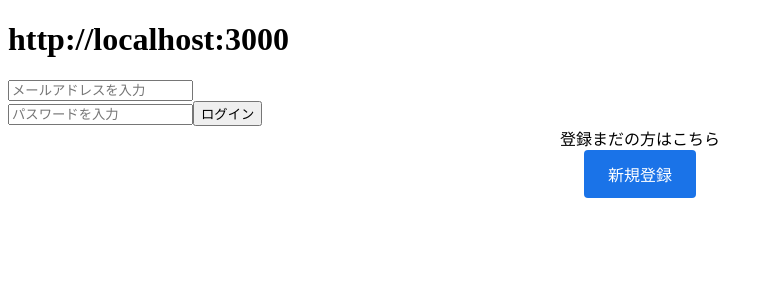
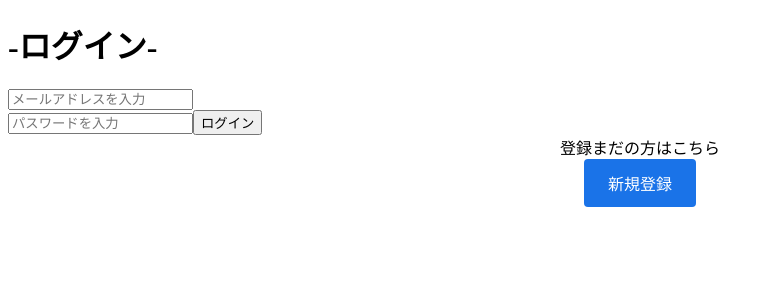
Before and after one commit to Invoice-ti-mukaihatu/invoice_front, a React app: page / in a window 1280 px wide. Shown: the top 300 px of the page, without its empty margins (0-773 px from the left). Built offline with nearby package versions, Linux system fonts and the light colour scheme; the HTML template or start-up script is replaced by a standard one.

Commit message:
baseurlの設定

```diff
--- a/src/App.tsx
+++ b/src/App.tsx
@@ -3,9 +3,11 @@ import { BrowserRouter, Route, Routes } from "react-router-dom";
 import { Login } from "./pages/login/Login";
 import { Main } from "./pages/main/Main";
 import axios from "axios";
+import { BACKEND_BASE_URL } from "./utilis/config";
 
 export const App = () => {
   axios.defaults.withCredentials = true;
+  axios.defaults.baseURL = BACKEND_BASE_URL;
 
   return (
     <BrowserRouter>
--- a/src/pages/login/Login.tsx
+++ b/src/pages/login/Login.tsx
@@ -2,7 +2,6 @@ import "./Login.css";
 import React, { useState } from "react";
 import axios from "axios";
 import { Link, useNavigate } from "react-router-dom";
-import { BACKEND_BASE_URL } from "../../utilis/config";
 
 export const Login: React.FC = () => {
   const [email, setEmail] = useState("");
@@ -13,7 +12,7 @@ export const Login: React.FC = () => {
   const handleLogin = async () => {
     try {
       // ログイン情報を送信し、レスポンスを受け取る
-      const response = await axios.post("http://localhost:3000/login", { email, password });
+      const response = await axios.post("/login", { email, password });
       // ログインボタンがクリックされたときの処理
       navigate("/main");
       // 受け取ったトークンをコンソールに表示
@@ -26,7 +25,7 @@ export const Login: React.FC = () => {
 
   return (
     <div>
-      <h1>{BACKEND_BASE_URL}</h1>
+      <h1>-ログイン-</h1>
       <input
         type="email"
         value={email}
```
